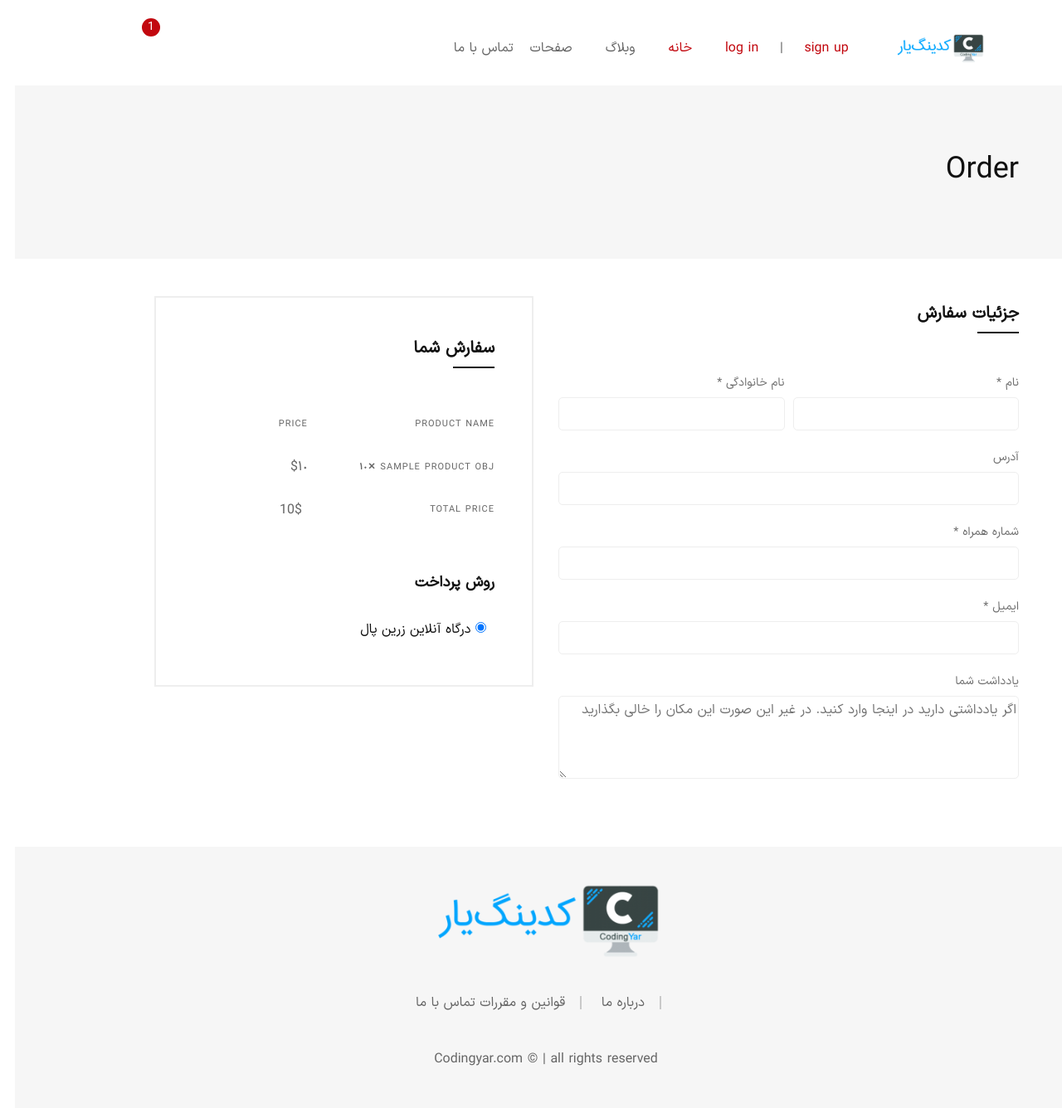
After one commit to eligroup/onlineshop, a Django app: template orders/templates/orders/order_create.html in a window 1280 px wide. The commit adds this page. Shown: the whole page at 83% size. Run offline with Django 4.2, Linux system fonts and the light colour scheme; the template is opened without the code that fills it: most values are stand-ins (such as "Sample title", 1, 10 or a date in 2020); some libraries are stand-ins or nearby versions; some web fonts are replaced.

Commit message:
order_create.html created and some changes done on persian_translation_tag and templates

```diff
--- a/config/urls.py
+++ b/config/urls.py
@@ -25,6 +25,7 @@ urlpatterns = [
     path('accounts/', include('allauth.urls')),
     path('products/' , include('products.urls')),
     path("cart/", include('cart.urls')),
+    path('order/', include('orders.urls')),
     # rosetta , i18n
     path('rosetta/', include('rosetta.urls')),
-    ]+static(settings.MEDIA_URL , document_root =settings.MEDIA_ROOT)
+        ]+static(settings.MEDIA_URL , document_root =settings.MEDIA_ROOT)
--- /dev/null
+++ b/orders/templates/orders/order_create.html
@@ -0,0 +1,119 @@
+{% extends '_base.html' %}
+
+{% load i18n %}
+{% load crispy_forms_tags %}
+{% load persian_translation_tags %}
+{% load humanize %}
+
+
+{% block title %}order create{% endblock %}
+{% block content %}
+{% translate "Order" as y %}
+    <!-- Breadcrumb area Start -->
+ {% include "page_header.html" with header_name=y  %}
+    <div class="main-content-wrapper">
+            <div class="page-content-inner">
+                <div class="container">
+                    <div class="row pt--50 pt-md--40 pt-sm--20"></div>
+                    <div class="row pb--80 pb-md--60 pb-sm--40">
+                        <!-- Checkout Area Start -->
+                        <div class="col-lg-6">
+                            <div class="checkout-title mt--10">
+                                <h2>جزئیات سفارش</h2>
+                            </div>
+                            <div class="checkout-form">
+                                <form action="#" class="form form--checkout">
+                                    <div class="form-row mb--20">
+                                        <div class="form__group col-md-6 mb-sm--30">
+                                            <label for="billing_fname" class="form__label form__label--2">نام  <span class="required">*</span></label>
+                                            <input type="text" name="billing_fname" id="billing_fname" class="form__input form__input--2">
+                                        </div>
+                                        <div class="form__group col-md-6">
+                                            <label for="billing_lname" class="form__label form__label--2">نام خانوادگی  <span class="required">*</span></label>
+                                            <input type="text" name="billing_lname" id="billing_lname" class="form__input form__input--2">
+                                        </div>
+                                    </div>
+                                    <div class="form-row mb--20">
+                                        <div class="form__group col-12">
+                                            <label for="billing_company" class="form__label form__label--2">آدرس</label>
+                                            <input type="text" name="billing_company" id="billing_company" class="form__input form__input--2">
+                                        </div>
+                                    </div>
+                                    <div class="form-row mb--20">
+                                        <div class="form__group col-12">
+                                            <label for="billing_phone" class="form__label form__label--2">شماره همراه <span class="required">*</span></label>
+                                            <input type="text" name="billing_phone" id="billing_phone" class="form__input form__input--2">
+                                        </div>
+                                    </div>
+                                    <div class="form-row mb--20">
+                                        <div class="form__group col-12">
+                                            <label for="billing_email" class="form__label form__label--2">ایمیل  <span class="required">*</span></label>
+                                            <input type="email" name="billing_email" id="billing_email" class="form__input form__input--2">
+                                        </div>
+                                    </div>
+                                    <div class="form-row">
+                                        <div class="form__group col-12">
+                                            <label for="orderNotes" class="form__label form__label--2">یادداشت شما</label>
+                                            <textarea class="form__input form__input--2 form__input--textarea" id="orderNotes" name="orderNotes" placeholder="اگر یادداشتی دارید در اینجا وارد کنید. در غیر این صورت این مکان را خالی بگذارید"></textarea>
+                                        </div>
+                                    </div>
+                                </form>
+                            </div>
+                        </div>
+                        <div class="col-xl-5 offset-xl-1 col-lg-6 mt-md--40">
+                            <div class="order-details">
+                                <div class="checkout-title mt--10">
+                                    <h2>سفارش شما</h2>
+                                </div>
+                                <div class="table-content table-responsive mb--30">
+                                    <table class="table order-table order-table-2">
+                                        <thead>
+                                            <tr>
+                                                <th>{% translate "product name" %}</th>
+                                                <th class="text-right">{% translate 'price' %}</th>
+                                            </tr>
+                                        </thead>
+                                        <tbody>
+                                        {% for item in cart %}
+                                            <tr>
+                                                <th>{{ item.product_obj.title  }}
+                                                    <strong><span>&#10005;</span>{{ item.quantity | translate_numbers}}</strong>
+                                                </th>
+                                                <td class="text-right">{{item.product_obj.price| intcomma:False | translate_numbers}}{% translate '$' %}</td>
+                                            </tr>
+                                        {% endfor %}
+{#                                            <tr>#}
+{#                                                <th>محصول شماره دو#}
+{#                                                    <strong><span>&#10005;</span>۱</strong>#}
+{#                                                </th>#}
+{#                                                <td class="text-right">۵۸,۰۰۰ تومان</td>#}
+{#                                            </tr>#}
+                                        </tbody>
+                                        <tfoot>
+                                            <tr class="cart-subtotal">
+                                                <th>{% translate "total price" %}</th>
+                                                <td class="text-right">{{ cart.get_total_price }}{% translate '$' %}</td>
+                                            </tr>
+                                        </tfoot>
+                                    </table>
+                                </div>
+                                <div class="checkout-payment">
+                                    <h2 class="py-5">روش پرداخت</h2>
+                                    <form action="#" class="payment-form">
+                                        <div class="payment-group mb--10">
+                                            <div class="payment-radio">
+                                                <input type="radio" value="bank" name="payment-method" id="bank" checked>
+                                                <label class="payment-label" for="cheque">درگاه آنلاین زرین پال</label>
+                                            </div>
+                                        </div>
+                                    </form>
+                                </div>
+                            </div>
+                        </div>
+                        <!-- Checkout Area End -->
+                    </div>
+                </div>
+            </div>
+        </div>
+    {% include "cart/cart_sidebar.html"  %}
+{% endblock %}
--- a/orders/views.py
+++ b/orders/views.py
@@ -1,3 +1,9 @@
 from django.shortcuts import render
+from django.http import HttpResponse
+
+
+def order_create_view(request):
+    return render(request, 'orders/order_create.html')
+
 
 # Create your views here.
--- a/persian_translation/templatetags/persian_translation_tags.py
+++ b/persian_translation/templatetags/persian_translation_tags.py
@@ -2,6 +2,24 @@ from django import template
 from babel.numbers import format_decimal
 
 register = template.Library()
+
+
+def translate_numbers_en_to_fa(number):
+    en_num = "0123456789"
+    fa_num = "٠١٢٣٤٥٦٧٨٩"
+    persian_number = str(number).maketrans(en_num , fa_num)
+    return str(number).translate(persian_number)
+
+
+@register.filter
+def translate_numbers(value):
+    try:
+        return translate_numbers_en_to_fa(value)
+    except (ValueError, TypeError):
+        return value
+
+
+
 
 def convert_to_arabic_numerals(number):
     arabic_numerals = '٠١٢٣٤٥٦٧٨٩'
@@ -30,12 +48,7 @@ def arabic_numerals(value):
 #         return value
 
 
-@register.filter
-def translate_numbers_en_to_fa(value):
-    en_num = "0123456789"
-    fa_num = "٠١٢٣٤٥٦٧٨٩"
-    persian_number = str(value).maketrans(en_num , fa_num)
-    return str(value).translate(persian_number)
+
 
 
 #
--- a/products/templates/products/product_detail.html
+++ b/products/templates/products/product_detail.html
@@ -32,9 +32,9 @@
                             <p class="product-short-description mb--20">
                                 {{ product.short_description |truncatewords:50 }}                                </p>
                             <div class="my-5 py-5 product-price-wrapper mb--25">
-                                <span class="money text-success"> {{ product.price|intcomma:False|translate_numbers_en_to_fa }} {% translate '$' %}</span>
+                                <span class="money text-success"> {{ product.price|intcomma:False|translate_numbers}} {% translate '$' %}</span>
                                 <span class="price-separator">-</span>
-                                <span class="money old-price text-danger">{{ product.price|intcomma:False| translate_numbers_en_to_fa }} {% trans '$' %}</span>
+                                <span class="money old-price text-danger">{{ product.price|intcomma:False| translate_numbers }} {% trans '$' %}</span>
                             </div>
                             <div class="product-action d-flex align-items-sm-center align-content-center mb--30">
                                 <form method="post" action="{% url "cart:cart_add" product.id %}">
@@ -144,7 +144,7 @@
                                                                     <div class="review__meta">
                                                                         <strong class="review__author px-4">{{ comment.author.username }}</strong>
                                                                         <span class="review__dash">-</span>
-                                                                        <span class="review__published-date">{{ comment.create_datetime | to_jalali:'%d %B %Y _ %H:%M:%S' |translate_numbers_en_to_fa }}</span>
+                                                                        <span class="review__published-date">{{ comment.create_datetime | to_jalali:'%d %B %Y _ %H:%M:%S' |translate_numbers }}</span>
 
                                                                     </div>
 
--- a/products/templates/products/product_list.html
+++ b/products/templates/products/product_list.html
@@ -73,10 +73,10 @@
                                                             <a href="{{ product.get_absolute_url }}">{{ product.title }}</a>
                                                         </h3>
                                                         <div class="product-price-wrapper mb--30">
-                                                            <span class="money text-success">{{product.price | intcomma:False | translate_numbers_en_to_fa }} {% translate '$' %}</span>
+                                                            <span class="money text-success">{{product.price | intcomma:False | translate_numbers }} {% translate '$' %}</span>
                                                             <span class="money-separator">-</span>
                                                             <span class="old-price text-danger">
-                                                                <span class="money text-danger">{{product.price | intcomma:False|translate_numbers_en_to_fa  }} {% translate '$' %}</span>
+                                                                <span class="money text-danger">{{product.price | intcomma:False|translate_numbers  }} {% translate '$' %}</span>
                                                             </span>
                                                         </div>
                                                         <div class="product-action d-flex align-items-sm-center align-content-center mb--30">
--- a/templates/_base.html
+++ b/templates/_base.html
@@ -146,31 +146,7 @@
 <!-- Header End -->
 {% block content %}{% endblock %}
 <!-- jQuery JS -->
- <footer class="footer">
-            <div class="footer-top bg-color ptb--50" data-bg-color="#f6f6f6">
-                <div class="container">
-                    <div class="row justify-content-center">
-                        <div class="col-lg-9 text-center">
-                            <div class="footer-widget mb--50">
-                                <div class="textwidget">
-                                    <img src="assets/img/codingyar_logo.png" alt="Logo">
-                                </div>
-                            </div>
-                            <div class="footer-widget mb--50 pb--1">
-                                <ul class="footer-menu">
-                                    <li><a href="">درباره ما</a></li>
-                                    <li><a href="">قوانین و مقررات</a></li>
-                                    <li><a href="">تماس با ما</a></li>
-                                </ul>
-                            </div>
-                            <div class="footer-widget">
-                                Codingyar.com © | all rights reserved
-                            </div>
-                        </div>
-                    </div>
-                </div>
-            </div>
-        </footer>
+{% include 'footer.html' %}
 
 <!-- Search form Popup Start -->
         <div class="searchform__popup" id="searchForm">
--- /dev/null
+++ b/templates/footer.html
@@ -0,0 +1,25 @@
+<footer class="footer">
+            <div class="footer-top bg-color ptb--50" data-bg-color="#f6f6f6">
+                <div class="container">
+                    <div class="row justify-content-center">
+                        <div class="col-lg-9 text-center">
+                            <div class="footer-widget mb--50">
+                                <div class="textwidget">
+                                    <img src="assets/img/codingyar_logo.png" alt="Logo">
+                                </div>
+                            </div>
+                            <div class="footer-widget mb--50 pb--1">
+                                <ul class="footer-menu">
+                                    <li><a href="">درباره ما</a></li>
+                                    <li><a href="">قوانین و مقررات</a></li>
+                                    <li><a href="">تماس با ما</a></li>
+                                </ul>
+                            </div>
+                            <div class="footer-widget">
+                                Codingyar.com © | all rights reserved
+                            </div>
+                        </div>
+                    </div>
+                </div>
+            </div>
+        </footer>
```
Also changed, not shown: cart/templates/cart/cart_detail.html (+5 -5 lines), orders/urls.py (added, +8 -0 lines).
